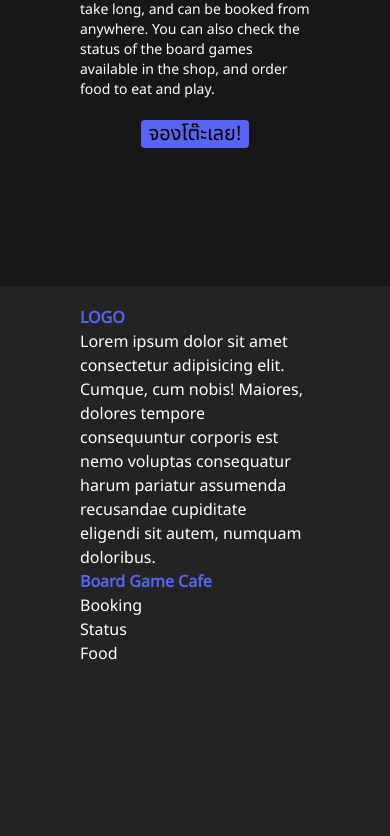
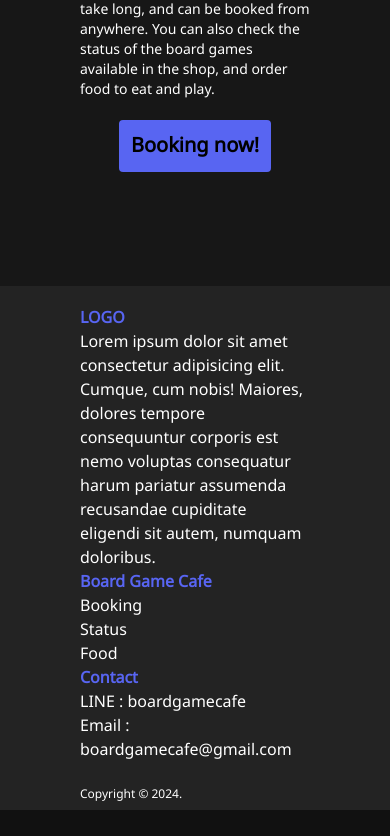
Before and after one commit to Tiger66070167/ISAD-Project-BoardGame-Web, a Next.js app: page / in a window 390 px wide. Shown: the part 1402-2238 px from the top of the page. After the commit the page ends 2212 px from the top, so only its background shows below. Built offline with nearby package versions, Linux system fonts and the light colour scheme.

Commit message:
Fix responsive

```diff
--- a/src/app/components/Footer.tsx
+++ b/src/app/components/Footer.tsx
@@ -4,7 +4,10 @@ import Link from 'next/link';
 function Footer() {
   return (
     <footer className="relative aspect-[16/3] bg-[#232323] px-20 pt-5 ">
-        <div className='grid laptop:grid-cols-3 gap-x-2 tablet:grid-rows-4 laptop:grid-rows-1'>
+        <div className='
+        tablet:flex tablet:flex-col
+        laptop:grid laptop:grid-cols-3 laptop:grid-rows-1
+        gap-x-2'>
 
             {/* Left */}
             <div className='laptop:text-2xl desktop:text-3xl font-bold text-[#5865F2]'>
@@ -38,8 +41,10 @@ function Footer() {
             </div>
         </div>
 
+        <br/>
+        <br/>
         {/* Bottom left */}
-        <div className='absolute bottom-2 tablet:text-xs laptop:text-sm desktop:text-base '>Copyright © 2024.</div>
+        <div className='absolute bottom-2 tablet:text-xs laptop:text-sm desktop:text-base'>Copyright © 2024.</div>
     </footer>
   )
 }
--- a/src/app/components/Nav.tsx
+++ b/src/app/components/Nav.tsx
@@ -5,7 +5,7 @@ import Link from "next/link";
 
 function clickHam() {
   let event = document.getElementById("menu");
-  (event?.className === 'hidden absolute px-20 pb-5') ? event.className += ' menu-active' : event.className = 'hidden absolute px-20 pb-5';
+  (event?.className === 'hidden absolute px-20 pb-5') ? event.className += ' menu-active' : event!.className = 'hidden absolute px-20 pb-5';
 };
 
 function clickMenu() {
@@ -18,26 +18,25 @@ function Nav() {
     <nav>
       <div
         id="navbar-container"
-        className="w-full px-20
-      tablet:flex tablet:py-3
-      laptop:grid laptop:grid-cols-3 laptop:py-4
-      desktop:py-5
+        className="w-full h-14 px-20
+      tablet:flex
+      laptop:grid laptop:grid-cols-3
       justify-items items-center
       bg-[#292929] text-white font-semibold
       fixed
       top-0 left-0 z-10 "
       >
         {/* Left */}
-        <div className="place-content-start laptop:text-base tablet:hidden desktop:text-3xl laptop:flex">
+        <div className="place-content-start laptop:text-base tablet:hidden desktop:text-lg laptop:flex">
           LOGO
         </div>
 
         {/* Center Laptop and Desktop */}
         <ul
           className="flex items-center justify-center
-        tablet:space-x-3 teblet:text-base tablet:hidden
+        teblet:text-base tablet:hidden
         laptop:space-x-6 laptop:text-base laptop:flex
-        desktop:space-x-12 desktop:text-3xl"
+        desktop:space-x-9 desktop:text-lg"
         >
           <li className="hover:text-[--primary-color] hover:scale-110 transition hover:delay-50">
             <Link href="/">Home</Link>
@@ -59,7 +58,7 @@ function Nav() {
             className="rounded bg-[--primary-color]
             tablet:px-2 tablet:text-base
             laptop:px-4 laptop:text-base
-            desktop:px-6 desktop:py-1 desktop:text-3xl
+            desktop:px-6 desktop:text-lg
             transition hover:scale-105 bg-gradient-to-r hover:from-[--primary-color] hover:to-[--accent-color]"
             type="button"
           >
--- a/src/app/page.tsx
+++ b/src/app/page.tsx
@@ -1,6 +1,6 @@
 import Link from "next/link";
 import Image from "next/image";
-import image from "../assets/homeSegtion2.png"
+import image from "../assets/homeSegtion2.png";
 
 export default function Home() {
   return (
@@ -31,19 +31,22 @@ export default function Home() {
                 Resvere board game easily via the website
               </h1>
               <p className="tablet:text-lg laptop:text-xl desktop:text-2xl pb-5">
-                Online board game booking service website, easy, does not take long, and can be booked from anywhere. You can also check the status of the board games available in the shop, and order food to eat and play.
+                Online board game booking service website, easy, does not take
+                long, and can be booked from anywhere. You can also check the
+                status of the board games available in the shop, and order food
+                to eat and play.
               </p>
-              <button className="rounded bg-[--primary-color] tablet:px-2 laptop:px-4 desktop:px-6 laptop:py-4 tablet:text-xl laptop:text-3xl desktop:text-4xl transition hover:scale-110 ml-10 text-black">
-                <Link href="/booking">จองโต๊ะเลย!</Link>
+              <button className="rounded bg-[--primary-color]
+              laptop:px-4 laptop:py-4 laptop:text-2xl
+              desktop:px-6 desktop:text-4xl
+              transition hover:scale-110
+              text-black font-black">
+                <Link href="/booking">Booking now!</Link>
               </button>
             </div>
 
             <div className="grid justify-center items-center">
-              <Image
-                className="h-auto w-96"
-                src={image}
-                alt="Board Game"
-              />
+              <Image className="h-auto w-96" src={image} alt="Board Game" />
             </div>
           </div>
 
@@ -51,11 +54,7 @@ export default function Home() {
           <div>
             <div className="tablet:grid tablet:grid-rows-2 laptop:hidden px-20 gap-10">
               <div className="grid place-items-end">
-                <Image
-                  className="h-full w-96"
-                  src={image}
-                  alt="Board Game"
-                />
+                <Image className="h-full w-96" src={image} alt="Board Game" />
               </div>
 
               <div>
@@ -63,18 +62,19 @@ export default function Home() {
                   Resvere board game easily via the website
                 </h1>
                 <p className="tablet:text-sm laptop:text-xl desktop:text-2xl pb-5">
-                  Online board game booking service website, easy, does not take long, and can be booked from anywhere. You can also check the status of the board games available in the shop, and order food to eat and play.
+                  Online board game booking service website, easy, does not take
+                  long, and can be booked from anywhere. You can also check the
+                  status of the board games available in the shop, and order
+                  food to eat and play.
                 </p>
                 <div className="flex justify-center">
                   <button
                     className="rounded bg-[--primary-color]
-                  tablet:px-2 tablet:text-xl
-                  laptop:px-4 laptop:py-4 laptop:text-3xl
-                  desktop:px-6 desktop:text-4xl
+                  tablet:px-3 tablet:text-xl tablet:py-3
                   transition hover:scale-110
-                  text-black"
+                  text-black font-black"
                   >
-                    <Link href="/booking">จองโต๊ะเลย!</Link>
+                    <Link href="/booking">Booking now!</Link>
                   </button>
                 </div>
               </div>
--- a/tailwind.config.ts
+++ b/tailwind.config.ts
@@ -57,7 +57,7 @@ const config: Config = {
   		screens: {
   			tablet: '0px',
   			laptop: '641px',
-  			desktop: '1770px'
+  			desktop: '1480px'
   		},
   		borderRadius: {
   			lg: 'var(--radius)',
```
